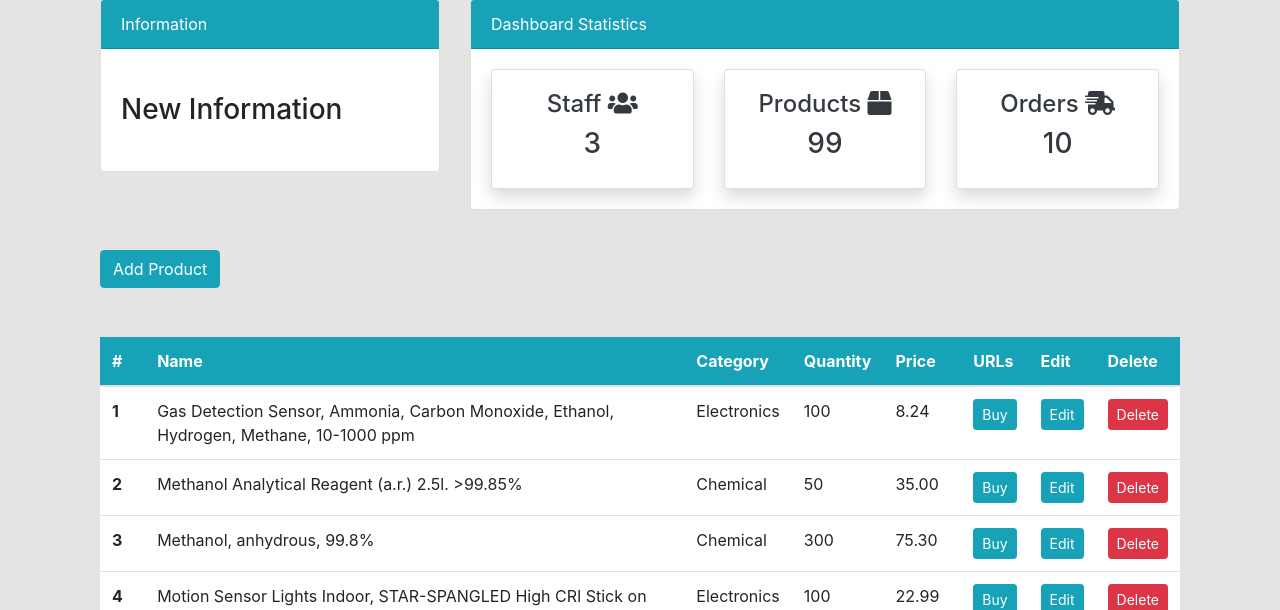
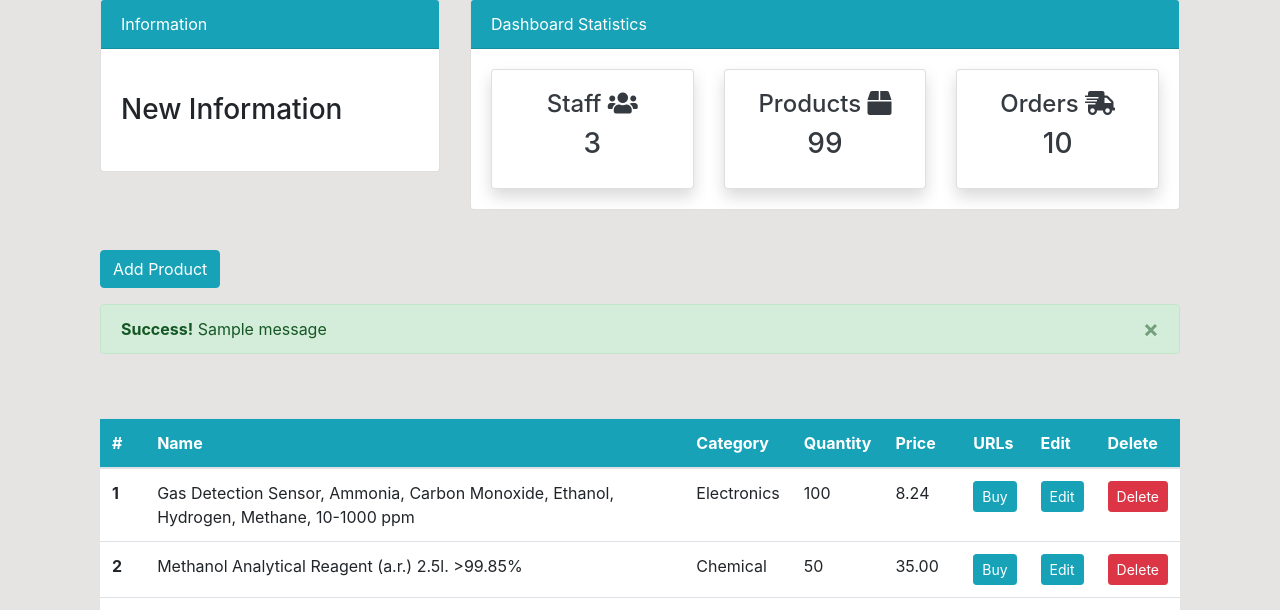
Before and after one commit to y94836sl/Best_Price_For_Science_Lab, a Django app: page /inventory/product/ in a window 1280 px wide. Shown: the part 81-691 px from the top of the page. Run offline with Django 4.2, Linux system fonts and the light colour scheme; a user stored in the database is signed in; data comes from the database, SQL or seed files in the repository; both versions use the stored data as it was after the commit; tables that the repository leaves empty hold one stand-in row (values such as "Sample post"); one stand-in notice (Sample message) is shown; some libraries are stand-ins or nearby versions.

Commit message:
*Success message for adding product

```diff
--- a/inventory/views.py
+++ b/inventory/views.py
@@ -6,6 +6,8 @@ from django.contrib.auth.decorators import login_required
 from .models import Product, Order
 from .forms import ProductForm, OrderForm
 from accounts.models import CustomUser
+from django.contrib import messages
+
 
 # Create your views here.
 @login_required(login_url = 'login')
@@ -68,6 +70,8 @@ def product_add(request):
 		form = ProductForm(request.POST)
 		if form.is_valid():
 			form.save()
+			product_name = form.cleaned_data.get('name')
+			messages.success(request, f'{product_name} has been added !')
 			return redirect('product')
 	else:
 		form = ProductForm()
--- a/templates/dashboard/product.html
+++ b/templates/dashboard/product.html
@@ -7,14 +7,30 @@
 {% block content %}
 
 {% include 'inventoryTop.html' %}
-<!--Table-->
+
 <div class="container">
 	<div class="row my-4">
-		<!--Add Product-->
+		<!---------- Add Product ----------->
 		<div class="container mt-3">
 			<a type="button" class="btn btn-info" href="{% url 'product_add' %}">Add Product</a>
 		</div>
 
+		<!--------- Success Message--------->
+		<div class="container mt-3">
+			{% for message in messages %}
+			{% if message %}
+				<div class="alert alert-success alert-dismissible alert-{{ message.tags }}">
+				<button type="button" class="close" data-dismiss="alert">&times;</button>
+				<strong>Success!</strong> {{ message }}
+			</div>
+			{% endif %}
+			{% endfor %}
+		</div>
+		<!--------- Success Message --------->
+
+		<!---------- Add Product ----------->
+
+		<!---------- Product Table ---------->
 		<div class="container my-5">
 			<table class="table table-hover bg-white">
 				<thead class="bg-info">
@@ -48,6 +64,7 @@
 					{% endfor %}
 				</tbody>
 			</table>
+			<!---------- End Table ---------->
 		</div>
 	</div>
 
@@ -56,7 +73,7 @@
 	<br>
 	<br>
 </div>
-<!--End Table-->
+
 
 
 
--- a/templates/dashboard/product_add.html
+++ b/templates/dashboard/product_add.html
@@ -9,6 +9,8 @@
 {% include 'inventoryTop.html' %}
 <!--Table-->
 <div class="container">
+
+
 	<div class="row my-4">
 		<div class="container my-4">
 			<div class="border bg-white p-3">
@@ -20,7 +22,10 @@
 					<input class="btn btn-success btn-block" type="submit" value="Add Product">
 				</form>
 			</div>
+
 		</div>
+
+
 
 	<br>
 	<br>
```
Also changed, not shown: db.sqlite3.
